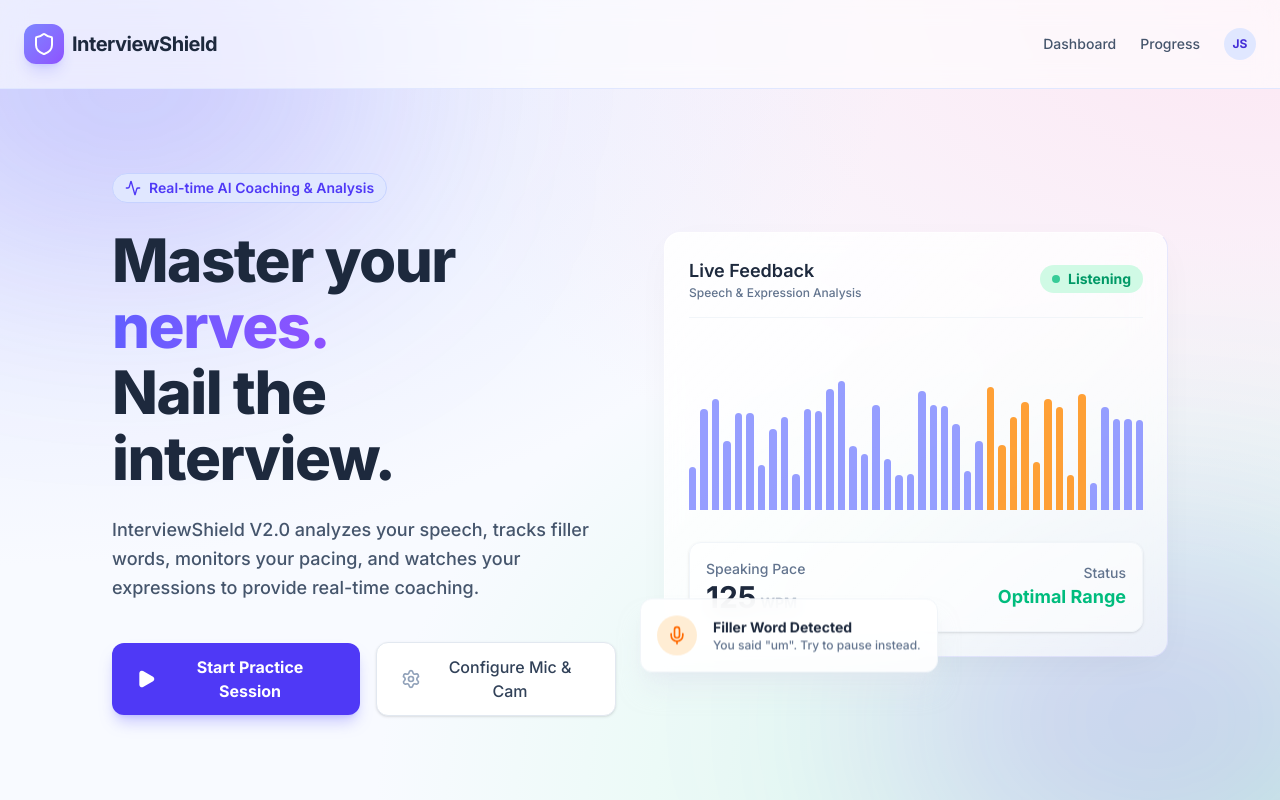
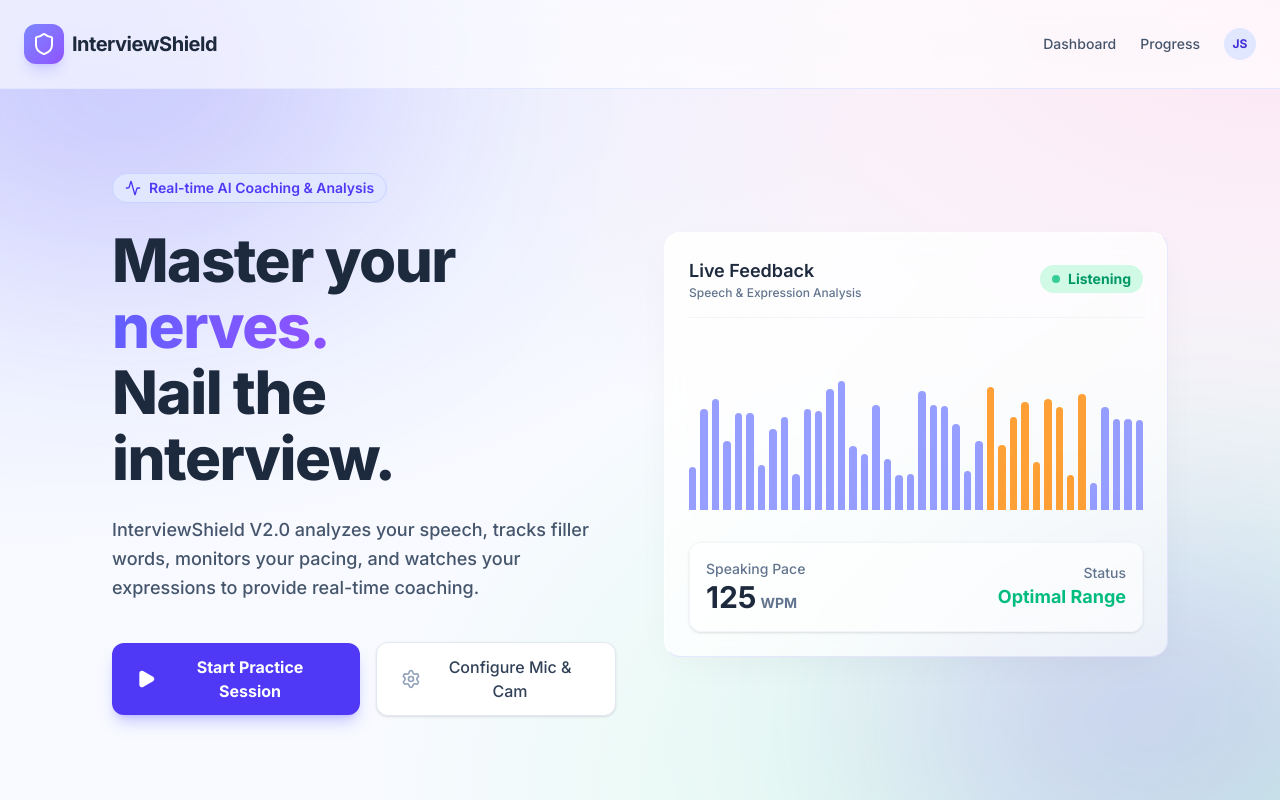
Before and after one commit to shwetasharma0407/interview_shield, a Next.js app in the folder app/: page / in a window 1280 px wide. Built offline with nearby package versions, Linux system fonts and the light colour scheme.

Commit message:
Remove Mockup Toast & Automate Ping

```diff
--- a/app/src/app/page.tsx
+++ b/app/src/app/page.tsx
@@ -115,20 +115,6 @@
               </div>
             </div>
 
-            {/* Floating element */}
-            <motion.div
-              animate={{ y: [0, -10, 0] }}
-              transition={{ duration: 4, repeat: Infinity, ease: "easeInOut" }}
-              className="absolute -bottom-6 -left-6 bg-white/90 backdrop-blur-md rounded-xl p-4 shadow-xl shadow-slate-200/50 border border-slate-100 flex items-center gap-4"
-            >
-              <div className="w-10 h-10 rounded-full bg-orange-100 flex items-center justify-center">
-                <Mic className="w-5 h-5 text-orange-500" />
-              </div>
-              <div>
-                <p className="text-sm font-bold text-slate-800">Filler Word Detected</p>
-                <p className="text-xs font-medium text-slate-500">You said "um". Try to pause instead.</p>
-              </div>
-            </motion.div>
           </motion.div>
         </div>
       </div>
--- a/app/src/app/setup/page.tsx
+++ b/app/src/app/setup/page.tsx
@@ -1,6 +1,6 @@
 "use client";
 
-import { useState } from "react";
+import { useState, useEffect } from "react";
 import { motion } from "framer-motion";
 import { useRouter } from "next/navigation";
 import { Shield, ChevronRight, Mic, CheckCircle2, Server } from "lucide-react";
@@ -15,6 +15,12 @@
   const [level, setLevel] = useState("Mid-Level");
   const [micStatus, setMicStatus] = useState<"idle" | "testing" | "ready">("idle");
   const [backendStatus, setBackendStatus] = useState<"idle" | "connecting" | "ready">("idle");
+
+  useEffect(() => {
+    if (step === 2 && backendStatus === "idle") {
+      checkBackend();
+    }
+  }, [step, backendStatus]);
 
   const roles = ["Software Engineer", "Product Manager", "Data Analyst", "Marketing", "Sales"];
   const levels = ["Entry Level", "Mid-Level", "Senior", "Lead"];
@@ -185,18 +191,9 @@
                     {backendStatus === 'idle' ? 'AI Engine Sleeping' : backendStatus === 'connecting' ? 'Waking Render Server...' : 'Engine Connected'}
                   </h3>
                   <p className="text-sm text-slate-500 px-4">
-                    {backendStatus === 'idle' ? 'Click to wake the Python ML engine.' : backendStatus === 'connecting' ? 'This takes ~30s on free tier.' : 'Server is active and ready.'}
+                    {backendStatus === 'idle' ? 'Waking up the Python ML engine automatically.' : backendStatus === 'connecting' ? 'This takes ~30s on free tier.' : 'Server is active and ready.'}
                   </p>
                 </div>
-
-                {backendStatus === 'idle' && (
-                  <button
-                    onClick={checkBackend}
-                    className="bg-orange-50 hover:bg-orange-100 text-orange-700 px-6 py-2 rounded-lg font-bold border border-orange-200 transition-colors"
-                  >
-                    Wake Up AI Engine
-                  </button>
-                )}
               </div>
             </div>
 
```
